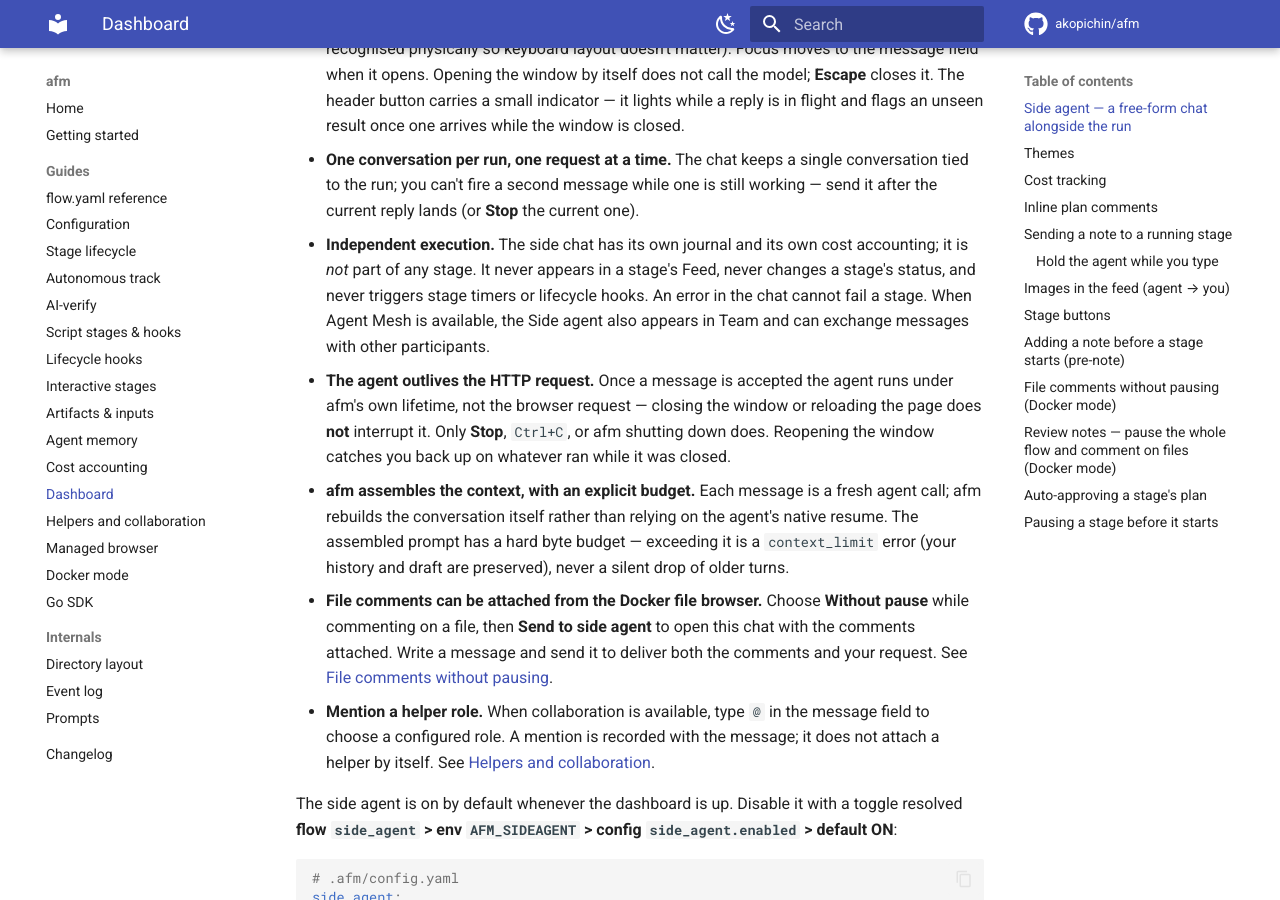
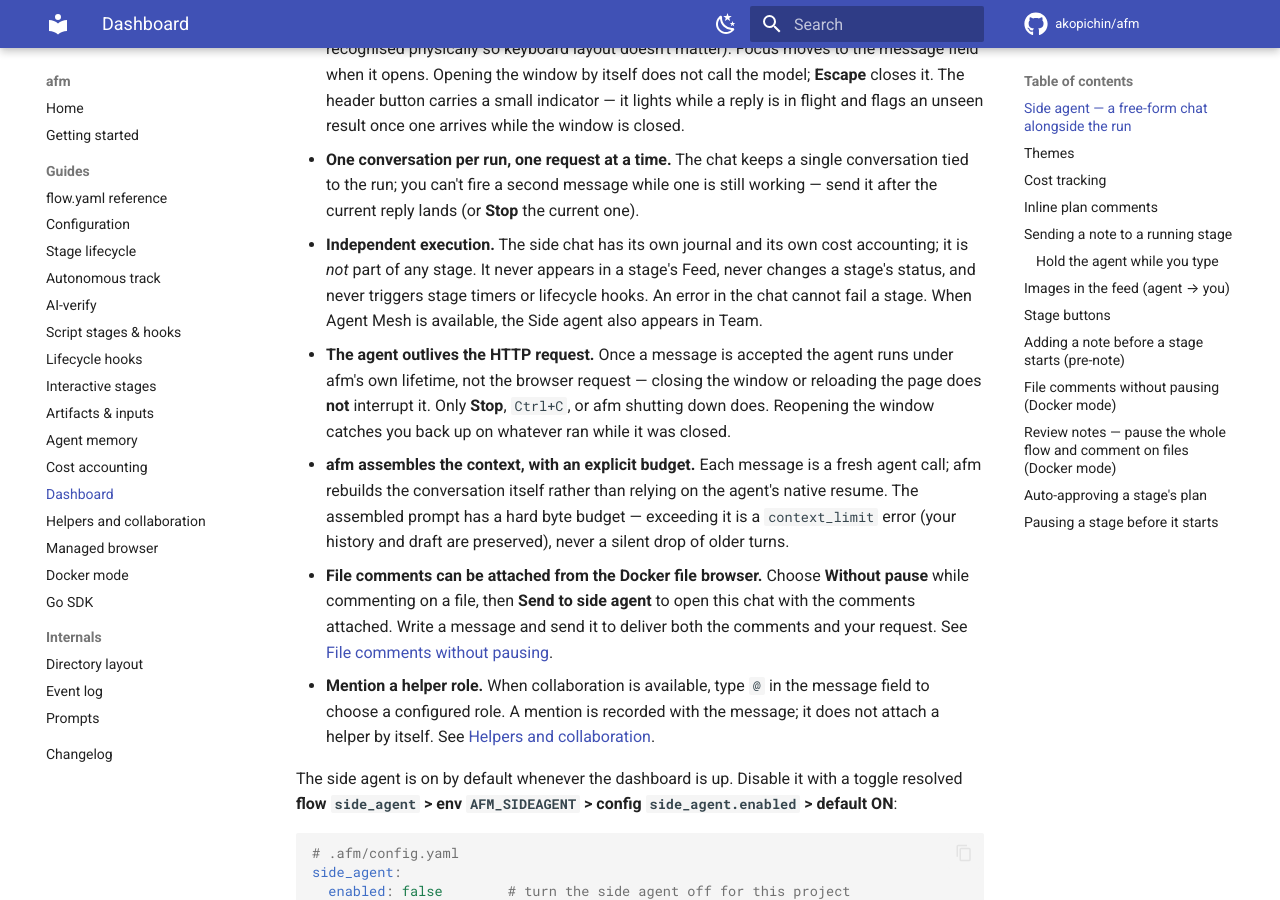
Before and after one commit to akopichin/afm, an MkDocs documentation site: the page built from docs/dashboard.md, in a window 1280 px wide and 900 px high, scrolled down 1789 px. Built offline with MkDocs 1.6.1 and Material for MkDocs 9.7.7, drawn with Linux system fonts in a browser that asks for light colours; comment, search, counter and statistics services are not loaded.

Commit message:
Исправлена документация Side agent в Team

```diff
--- a/docs/dashboard.md
+++ b/docs/dashboard.md
@@ -85,7 +85,7 @@
   cost accounting; it is *not* part of any stage. It never appears in a stage's Feed,
   never changes a stage's status, and never triggers stage timers or lifecycle hooks.
   An error in the chat cannot fail a stage. When Agent Mesh is available, the Side
-  agent also appears in Team and can exchange messages with other participants.
+  agent also appears in Team.
 - **The agent outlives the HTTP request.** Once a message is accepted the agent runs
   under afm's own lifetime, not the browser request — closing the window or reloading
   the page does **not** interrupt it. Only **Stop**, `Ctrl+C`, or afm shutting down
```
